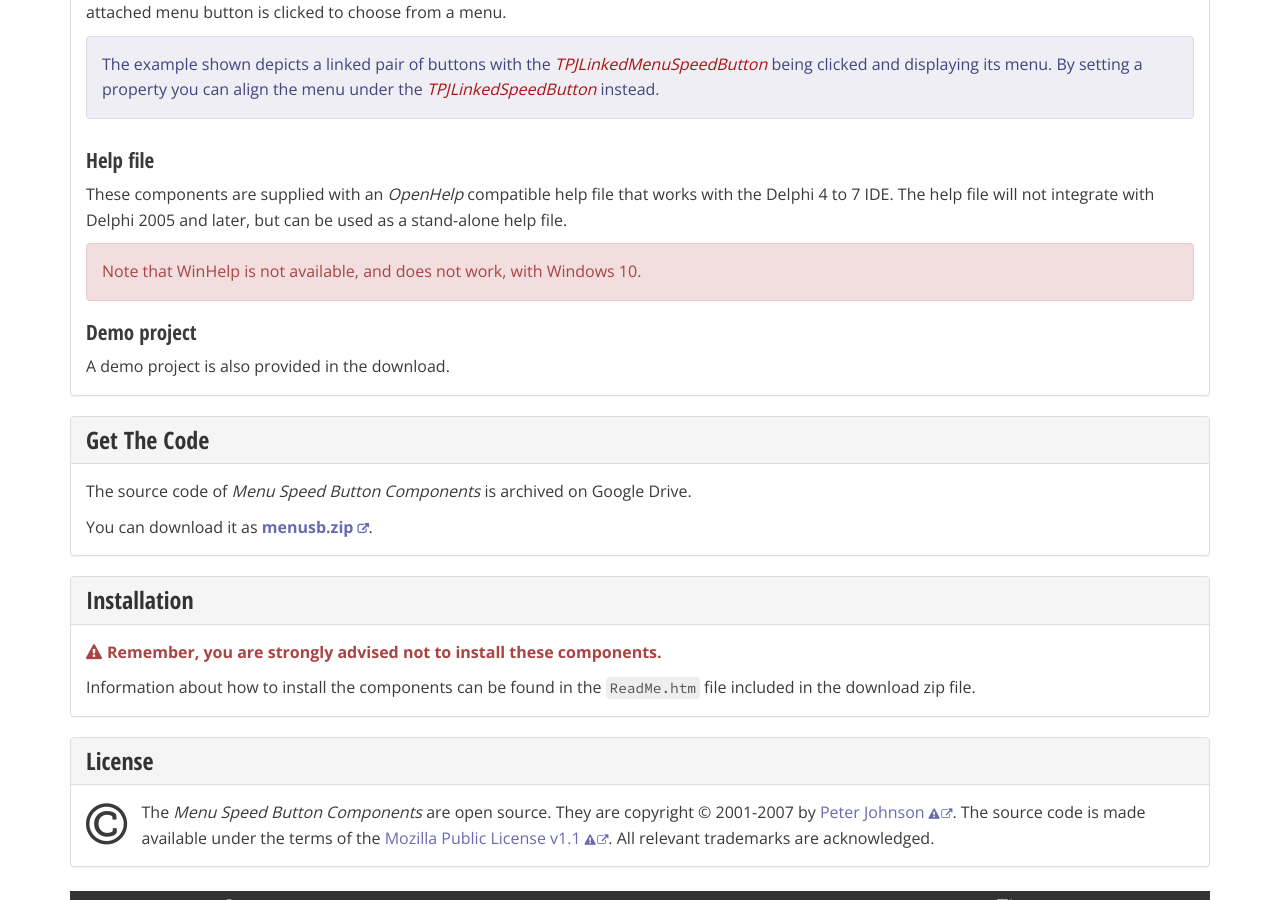
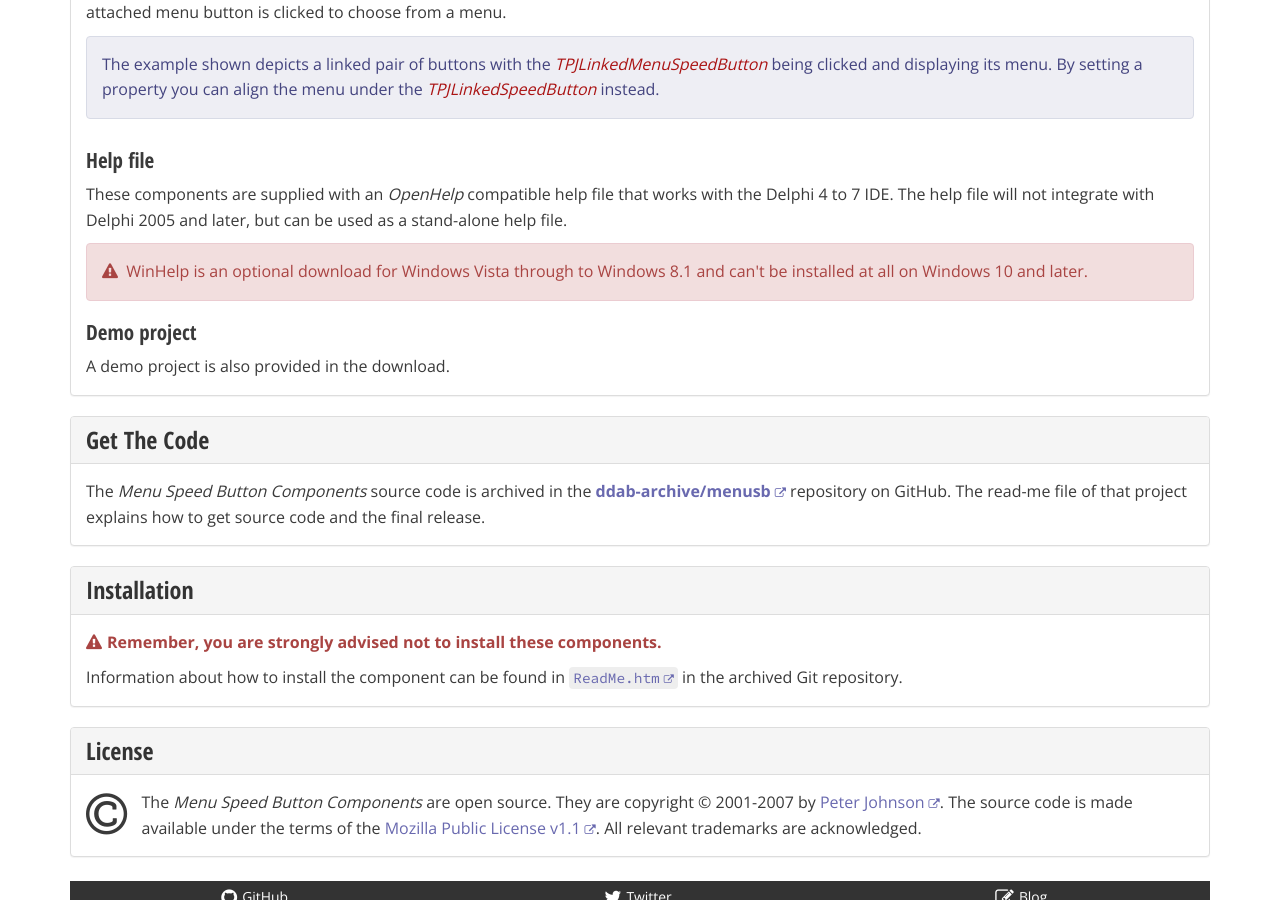
Before and after one commit to delphidabbler/delphidabbler.github.io, a Jekyll site: the page built from _software/menusbtn.html, in a window 1280 px wide and 900 px high, scrolled down 2150 px. Built offline with Jekyll 4.4.1, drawn with Linux system fonts in a browser that asks for light colours.

Commit message:
Update menusbtn page re moving archive code to GitHub

```diff
--- a/_software/menusbtn.html
+++ b/_software/menusbtn.html
@@ -126,8 +126,8 @@ robots: "noindex, nofollow"
 		<p>
 			These components are supplied with an <em>OpenHelp</em> compatible help file that works with the Delphi 4 to 7 IDE. The help file will not integrate with Delphi 2005 and later, but can be used as a stand-alone help file.
 		</p>
-		<p class="alert alert-danger">
-			Note that WinHelp is not available, and does not work, with Windows 10.
+		<p class="alert alert-danger glyph">
+			WinHelp is an optional download for Windows Vista through to Windows 8.1 and can't be installed at all on Windows 10 and later.
 		</p>
 
 		<h3>
@@ -145,13 +145,10 @@ robots: "noindex, nofollow"
       Get The Code
     </h2>
   </div>
-  <div class="panel-body">
-		<p>
-      The source code of <em>{{page.title}}</em> is archived on Google Drive.
-		</p>
-		<p>
-			You can download it as <strong><a href="https://drive.google.com/file/d/170WfQ9Zgph6p9rwt9qLFueB1tkyB7aO5/view?usp=sharing">menusb.zip</a></strong>.
-		</p>
+  	<div class="panel-body">
+	<p>
+		The <em>{{page.title}}</em> source code is archived in the <a href="https://github.com/ddab-archive/menusb"><strong>ddab-archive/menusb</strong></a> repository on GitHub. The read-me file of that project explains how to get source code and the final release.
+	</p>
 	</div>
 </section>
 
@@ -165,8 +162,8 @@ robots: "noindex, nofollow"
 		<p class="text-danger strong">
 			<span class="fa fa-exclamation-triangle fa-x-pad-right"></span>Remember, you are strongly advised not to install these components.
 		</p>
-    <p>
-			Information about how to install the components can be found in the <code>ReadMe.htm</code> file included in the download zip file.
+		<p>
+			Information about how to install the component can be found in <code><a href="https://htmlpreview.github.io/?https://github.com/ddab-archive/menusb/blob/main/ReadMe.htm">ReadMe.htm</a></code> in the archived Git repository.
 		</p>
   </div>
 </section>
@@ -179,7 +176,7 @@ robots: "noindex, nofollow"
   </div>
   <div class="panel-body">
     <p>
-     <span class="fa fa-copyright fa-pull-left fa-3x"></span> The <em>{{page.title}}</em> are open source. They are copyright &copy; 2001-2007 by <a href="http://en.gravatar.com/delphidabbler" aria-label="Peter Johnson's Gravatar account">Peter Johnson</a>. The source code is made available under the terms of the <a href="http://www.mozilla.org/MPL/1.1/" aria-label="Mozilla Public License v1.1 on mozilla.org">Mozilla Public License v1.1</a>. All relevant trademarks are acknowledged.
+     <span class="fa fa-copyright fa-pull-left fa-3x"></span> The <em>{{page.title}}</em> are open source. They are copyright &copy; 2001-2007 by <a href="https://en.gravatar.com/delphidabbler" aria-label="Peter Johnson's Gravatar account">Peter Johnson</a>. The source code is made available under the terms of the <a href="https://www.mozilla.org/MPL/1.1/" aria-label="Mozilla Public License v1.1 on mozilla.org">Mozilla Public License v1.1</a>. All relevant trademarks are acknowledged.
     </p>
   </div>
 </section>
```
